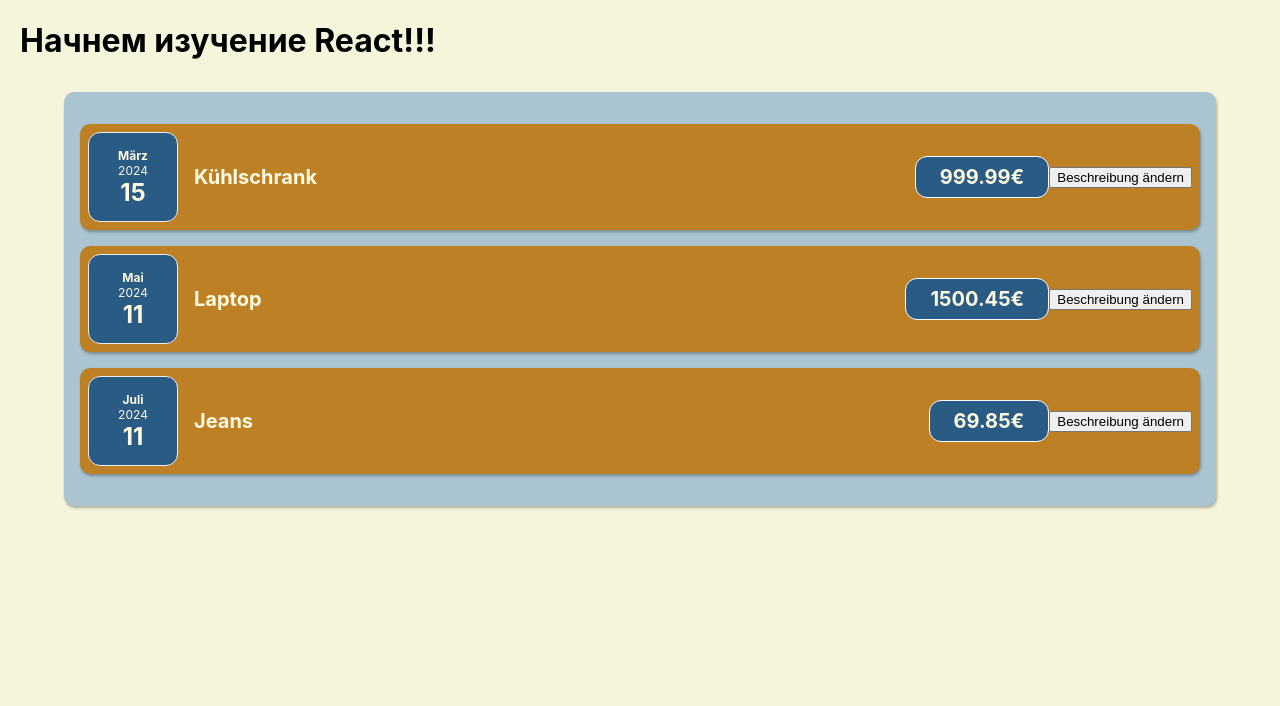
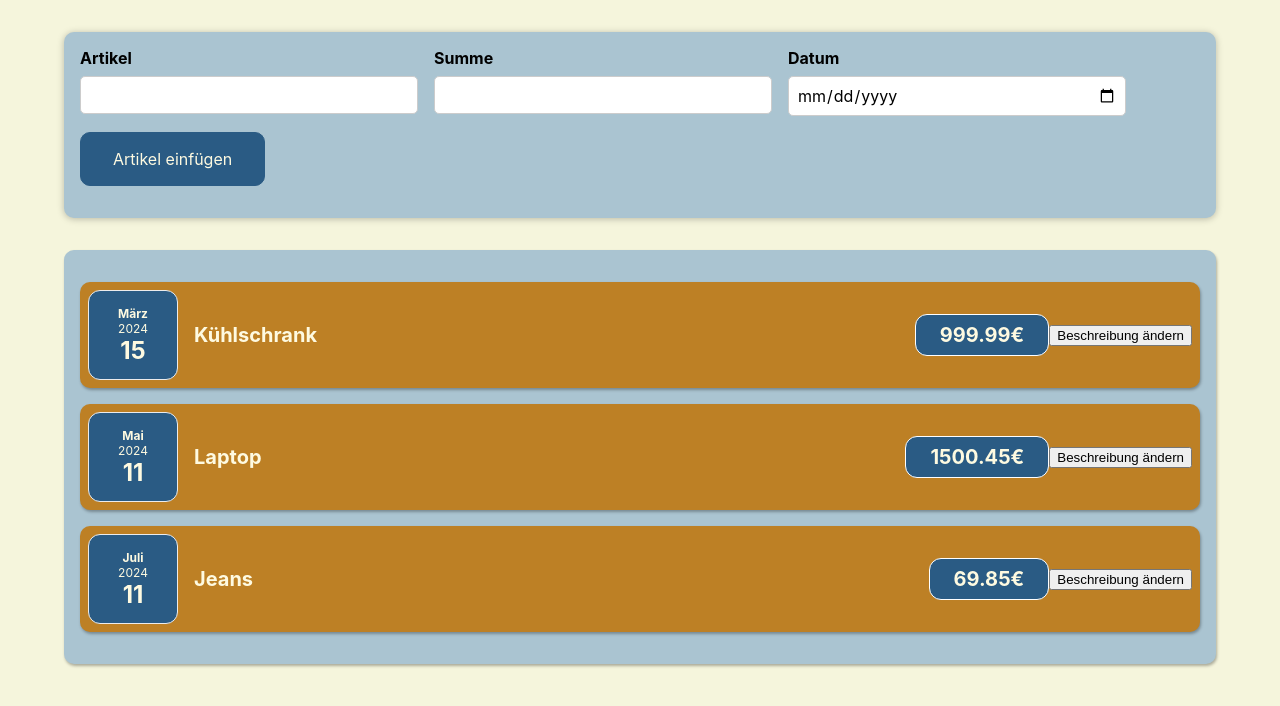
Before and after one commit to kurrurk/react-lessons, a React (Create React App) app in the folder app-01/: page / in a window 1280 px wide. Shown: the top 706 px of the page. Built offline with nearby package versions, Linux system fonts and the light colour scheme.

Commit message:
App1 (lesson 37 : Добавление Формы Ввода)

```diff
--- a/app-01/src/App.js
+++ b/app-01/src/App.js
@@ -1,5 +1,6 @@
 //import React from 'react'; // этот компонент в новых версиях можно опустить, но это не точно.
 import Costs from "./components/Costs/Costs";
+import NewCost from "./components/NewCost/NewCost";
 
 const costs = [
   {
@@ -31,7 +32,7 @@
   */
   return (
     <div className="App">
-      <h1>Начнем изучение React!!!</h1>
+      <NewCost />
       <Costs costs={costs} />
     </div>
   );
--- /dev/null
+++ b/app-01/src/components/NewCost/CostForm.css
@@ -0,0 +1,26 @@
+.new-cost__controls {
+  display: flex;
+  flex-wrap: wrap;
+  gap: 1rem;
+  margin-bottom: 1rem;
+  text-align: left;
+}
+
+.new-cost__control label {
+  font-weight: bold;
+  margin-bottom: 0.5rem;
+  display: block;
+}
+
+.new-cost__control input {
+  font: inherit;
+  padding: 0.5rem;
+  border-radius: 5px;
+  border: 1px solid #ccc;
+  width: 20rem;
+  max-width: 100%;
+}
+
+.new-cost__actions {
+  text-align: left;
+}
--- /dev/null
+++ b/app-01/src/components/NewCost/CostForm.js
@@ -0,0 +1,31 @@
+import './CostForm.css';
+
+const CostForm = () => {
+    return (
+        <form>
+            <div className='new-cost__controls'>
+
+            <div className='new-cost__control'>
+                 <label htmlFor="">Artikel</label>
+                 <input type="text" />
+            </div>
+
+            <div className='new-cost__control'>
+                 <label htmlFor="">Summe</label>
+                 <input type="number" min='0.01' step='0.01' />
+            </div>
+
+            <div className='new-cost__control'>
+                 <label htmlFor="">Datum</label>
+                 <input type="date" min="2019-01-01" step="2024-12-31" />
+            </div>
+
+            <div className='new-cost__actions'>
+                 <button type='submit'>Artikel einfügen</button>
+            </div>
+
+            </div>
+        </form>
+    );
+}
+export default CostForm;
--- /dev/null
+++ b/app-01/src/components/NewCost/NewCost.css
@@ -0,0 +1,27 @@
+.new-cost {
+  background-color: #aac4d1;
+  padding: 1rem;
+  margin: 2rem auto;
+  width: 70rem;
+  max-width: 95%;
+  border-radius: 10px;
+  text-align: center;
+  box-shadow: 0 1px 7px rgba(0, 0, 0, 0.25);
+}
+
+.new-cost button {
+  font: inherit;
+  cursor: pointer;
+  padding: 1rem 2rem;
+  border: 1px solid #2a5b84;
+  background-color: #2a5b84;
+  color: #fefae1;
+  border-radius: 10px;
+  margin-right: 3px;
+}
+
+.new-cost button:hover,
+.new-cost button:active {
+  background-color: #2a5c84b2;
+  border-color: #2a5c84b2;
+}
--- /dev/null
+++ b/app-01/src/components/NewCost/NewCost.js
@@ -0,0 +1,11 @@
+import CostForm from './CostForm';
+import './NewCost.css';
+
+const NewCost = () => {
+    return (
+        <div className='new-cost'>
+            <CostForm />
+        </div>
+    );
+}
+export default NewCost;
```
